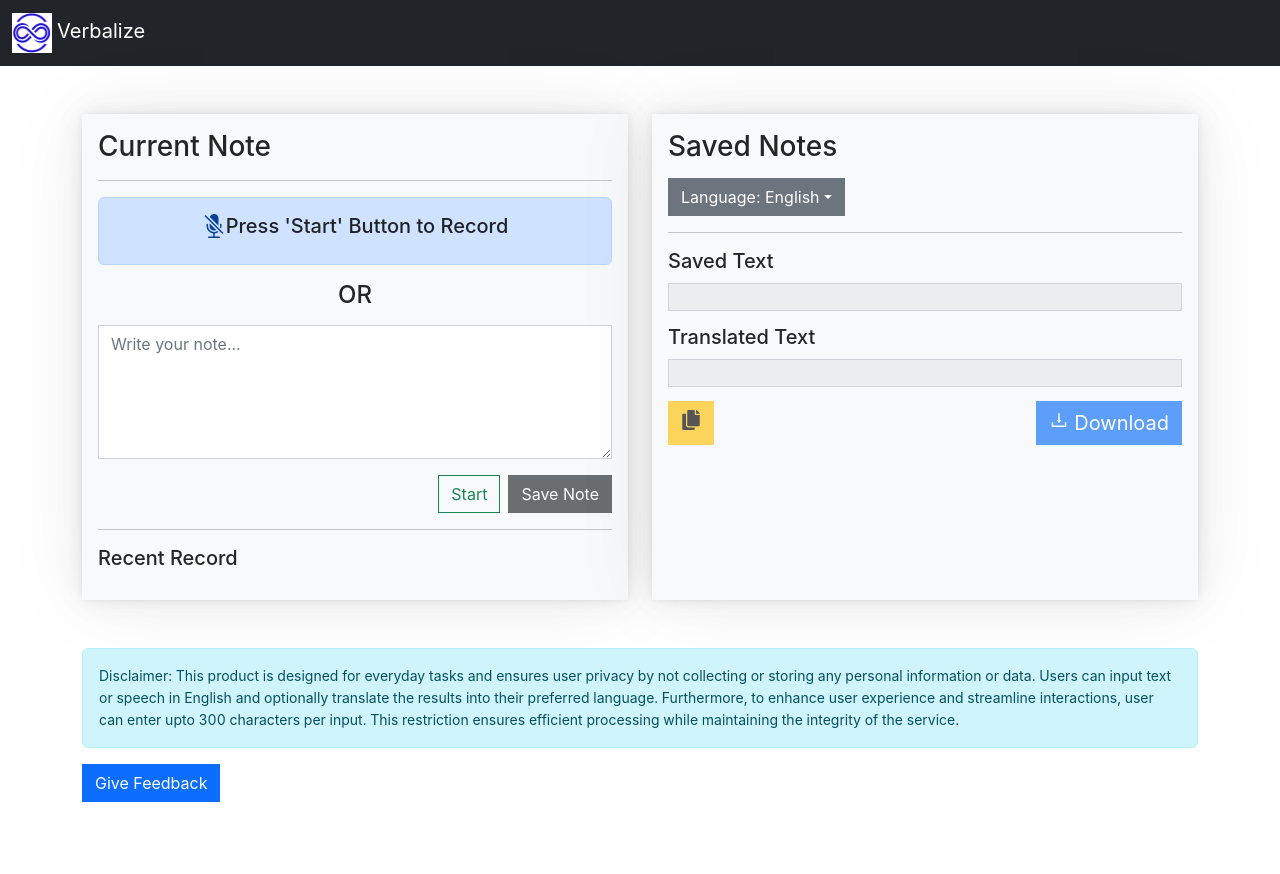
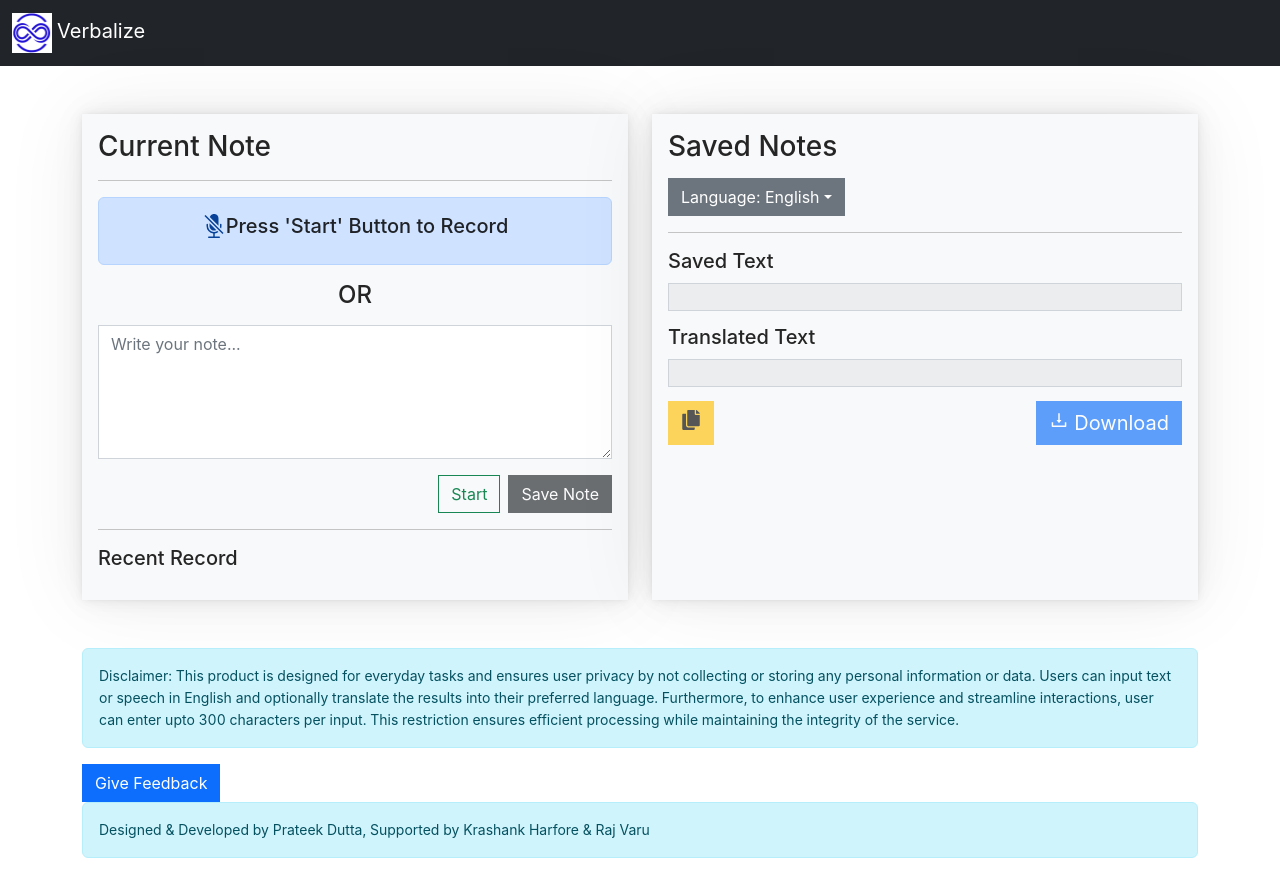
Before and after one commit to PrateekDutta2001/Verbalize, a React (Create React App) app: page / in a window 1280 px wide. Before the commit the page ends 802 px from the top, so only its background shows below. Built offline with nearby package versions, Linux system fonts and the light colour scheme.

Commit message:
Update App.jsx

```diff
--- a/src/App.jsx
+++ b/src/App.jsx
@@ -396,6 +396,9 @@ function App() {
             >
               Give Feedback
             </Button>
+            <Alert color="info">
+              Designed & Developed by Prateek Dutta, Supported by Krashank Harfore & Raj Varu
+            </Alert>
           </Col>
         </Row>
       </Container>
```
